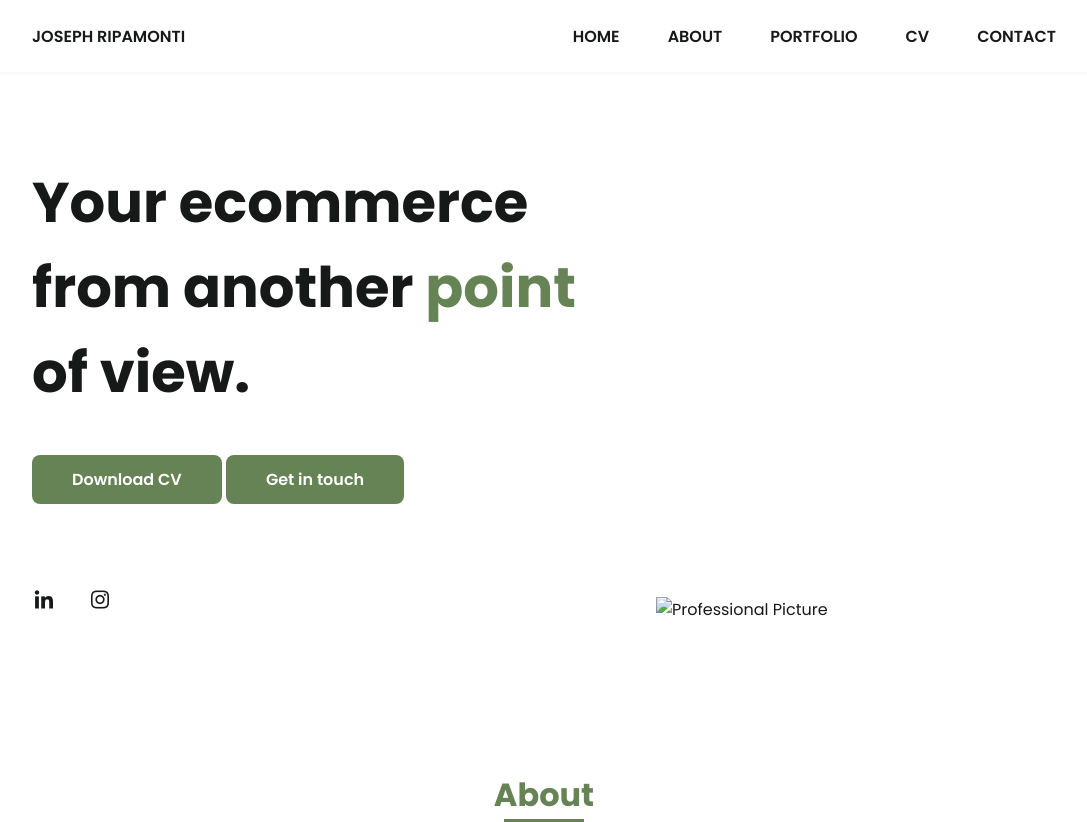
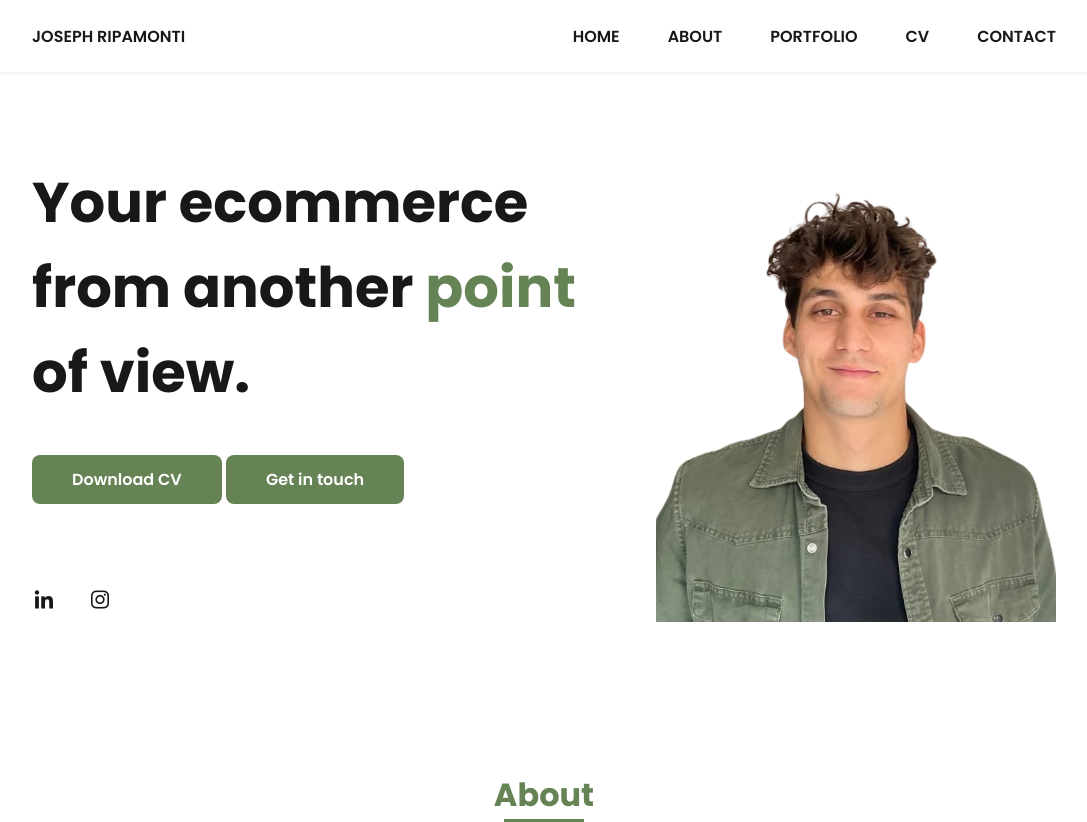
Before and after one commit to josephripamonti/personal_website, a plain HTML site: page index.html in a window 1280 px wide. Shown: the top 822 px of the page, without its empty margins (96-1183 px from the left). Drawn offline with nearby package versions, Linux system fonts and the light colour scheme; the site is published under a folder, as on GitHub Pages, so addresses that start at the root find nothing.

Commit message:
Add files via upload

```diff
--- a/index.html
+++ b/index.html
@@ -13,7 +13,7 @@
 
         <title>Joseph Ripamonti</title>
         <meta name="description" content="Welcome to my personal portfolio. Here I showcase my projects and experience. You need help with your ecommerce? Get in touch">
-        <link rel="icon" type="image/x-icon" href="/assets/img/browser-logo.png">
+        <link rel="icon" type="image/x-icon" href="assets/img/browser-logo.png">
     </head>
 
     <body>
@@ -59,7 +59,7 @@
                 </div>
 
                 <div class="home_img">
-                  <img src="/assets/img/perfil.png" alt="Professional Picture">
+                  <img src="assets/img/profile.png" alt="Professional Picture">
 
                 </div>
             </section>
```
Also changed, not shown: assets/css/style.css (+9 -9 lines), portfolio_more.html (+1 -1 lines), assets/img/profile.png (added).
